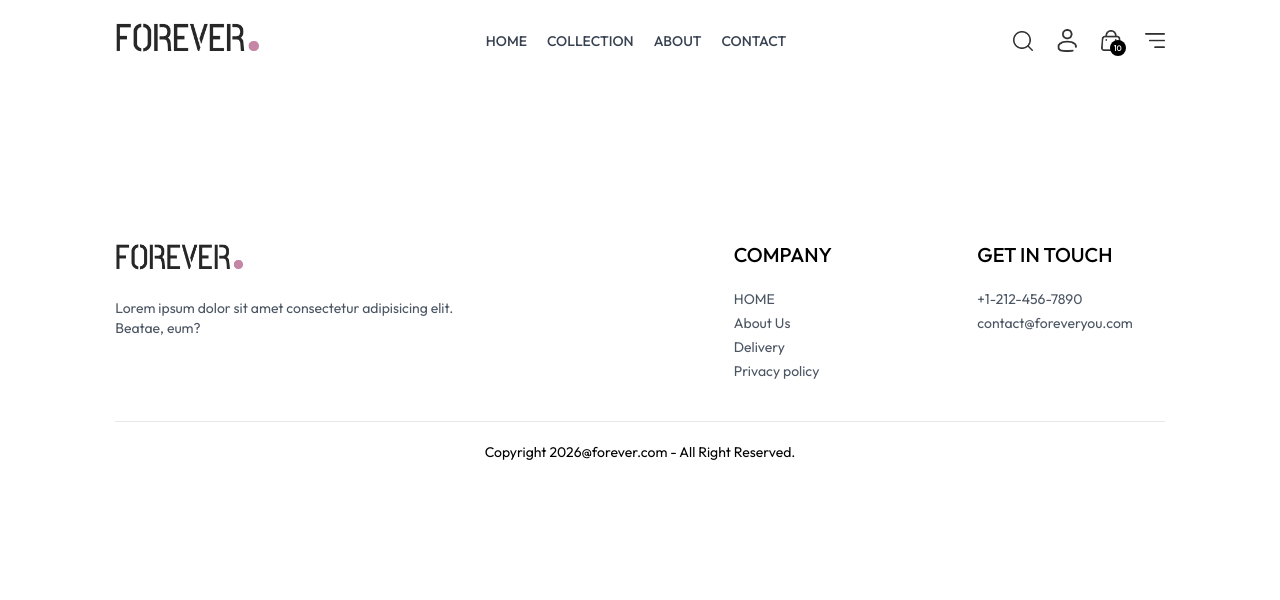
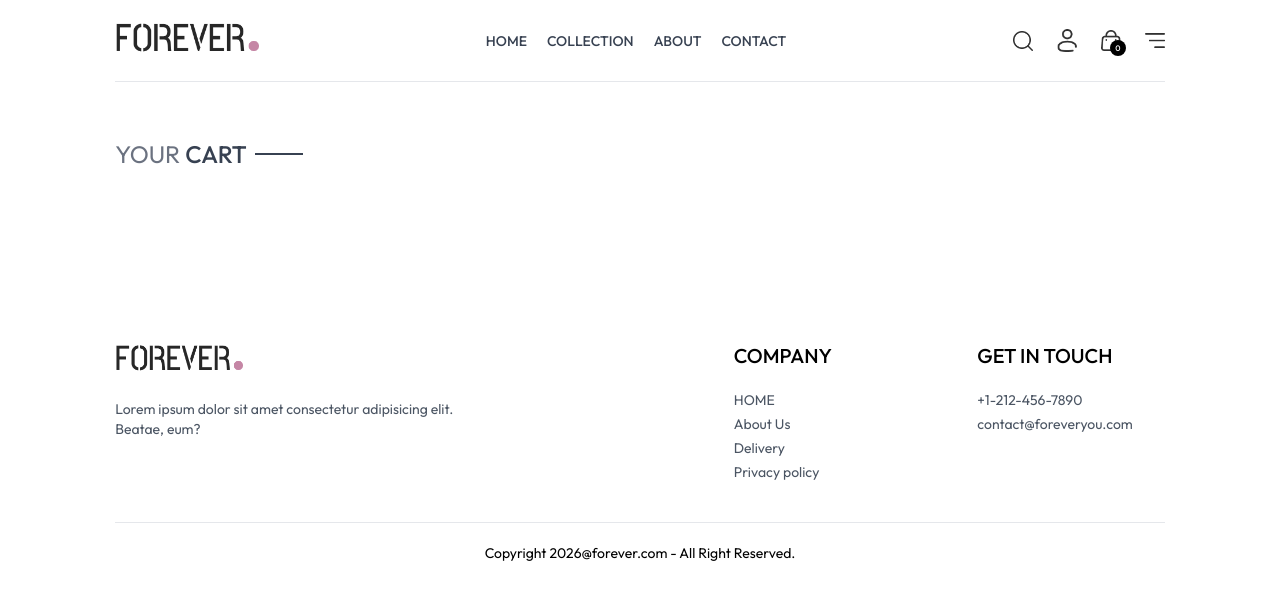
Before and after one commit to nikhilranjanchoubey/mern-ecommerce-website, a React (Vite) app in the folder frontend/: page /cart in a window 1280 px wide. Shown: the top 600 px of the page. Built offline with nearby package versions, Linux system fonts and the light colour scheme.

Commit message:
Implement cart state, count, and Cart UI

```diff
--- a/frontend/src/components/Navbar.jsx
+++ b/frontend/src/components/Navbar.jsx
@@ -7,7 +7,7 @@
 
     const [visible, setVisible] = useState(false);
 
-    const { setShowSearch } = useContext(ShopContext);
+    const { setShowSearch, getCartCount } = useContext(ShopContext);
 
     return (
         <div className='flex items-center justify-between py-5 font-medium'>
@@ -48,7 +48,7 @@
                 </div>
                 <Link to='/cart' className='relative'>
                     <img src={assets.cart_icon} className='w-5 min-w-5' alt="" />
-                    <p className='absolute right-[-5px] bottom-[-5px] w-4 text-center leading-4 bg-black text-white aspect-square rounded-full text-[8px]'>10</p>
+                    <p className='absolute right-[-5px] bottom-[-5px] w-4 text-center leading-4 bg-black text-white aspect-square rounded-full text-[8px]'>{getCartCount()}</p>
                 </Link>
                 <img onClick={() => setVisible(true)} src={assets.menu_icon} className='w-5 cursor-pointer sm:pointer' alt="" />
             </div>
--- a/frontend/src/context/ShopContext.jsx
+++ b/frontend/src/context/ShopContext.jsx
@@ -11,7 +11,7 @@
 
     const [search, setSearch] = useState('');
     const [showSearch, setShowSearch] = useState(false);
-    const [cartItem, setCartItems] = useState({});
+    const [cartItems, setCartItems] = useState({});
 
     const addToCart = async (itemId, size) => {
 
@@ -20,7 +20,7 @@
             return;
         }
 
-        let cartData = structuredClone(cartItem);
+        let cartData = structuredClone(cartItems);
 
         if (cartData[itemId]) {
             if (cartData[itemId][size]) {
@@ -37,9 +37,31 @@
         setCartItems(cartData);
     }
 
-    useEffect(() => {
+    const getCartCount = () => {
+        let totalCount = 0;
+        for (const items in cartItems) {
+            for (const item in cartItems[items]) {
+                try {
+                    if (cartItems[items][item] > 0) {
+                        totalCount += cartItems[items][item];
+                    }
+                } catch (error) {
 
-    }, [cartItem])
+                }
+            }
+        }
+        return totalCount;
+    }
+
+    const updateQuantity = async (itemId, size, quantity) => {
+
+        let cartData = structuredClone(cartItems);
+
+        cartData[itemId][size] = quantity;
+
+        setCartItems(cartData);
+    }
+
 
     const value = {
         products,
@@ -49,7 +71,8 @@
         setSearch,
         showSearch,
         setShowSearch,
-        cartItem, addToCart
+        cartItems, addToCart,
+        getCartCount, updateQuantity
 
     };
 
--- a/frontend/src/pages/Cart.jsx
+++ b/frontend/src/pages/Cart.jsx
@@ -1,8 +1,69 @@
-import React from 'react'
+import React, { useContext, useEffect, useState } from 'react'
+import { ShopContext } from '../context/ShopContext'
+import Title from "../components/Title";
+import { assets } from '../assets/frontend_assets/assets';
 
 const Cart = () => {
+
+  const { products, currency, cartItems, updateQuantity } = useContext(ShopContext);
+
+  const [cartData, setCartData] = useState([]);
+
+  useEffect(() => {
+
+    const tempData = [];
+    for (const items in cartItems) {
+      for (const item in cartItems[items]) {
+        if (cartItems[items][item] > 0) {
+          tempData.push({
+            _id: items,
+            size: item,
+            quantity: cartItems[items][item]
+          })
+
+        }
+      }
+
+    }
+
+    setCartData(tempData);
+  }, [cartItems])
+
   return (
-    <div></div>
+    <div className='border-t pt-14'>
+      <div className='text-2xl mb-3'>
+        <Title text1={'YOUR'} text2={'CART'} />
+
+      </div>
+      <div >
+        {
+          cartData.map((item, index) => {
+
+            const productData = products.find((product) => product._id === item._id);
+
+            return (
+              <div key={index} className='py-4 border-t border-b text-gray-700 grid grid-cols-[4fr_0.5fr_0.5fr] sm:grid-cols-[4fr_2fr_0.5fr] items-center gap-4'>
+                <div className='flex items-start gap-6'>
+                  <img className='w-16 sm:w-20' src={productData.image[0]} alt="" />
+                  <div>
+                    <p className='text-xs sm:text-lg font-medium'>{productData.name}</p>
+                    <div className='flex items-center gap-5 mt-2'>
+                      <p>{currency}{productData.price}</p>
+                      <p className='px-2 sm:px-3 sm:py-1 border bg-slate-50'>{item.size}</p>
+
+                    </div>
+                  </div>
+                </div>
+                <input className='border max-w-10 sm:max-w-20 px-1 sm:px-2 py-1' type="number" min={1} defaultValue={item.quantity} />
+                <img onClick={() => updateQuantity(item._id, item.size, 0)} className='w-4 mr-4 sm:w-5 cursor-pointer' src={assets.bin_icon} alt="" />
+              </div>
+
+
+            )
+          })
+        }
+      </div>
+    </div>
   )
 }
 
```
